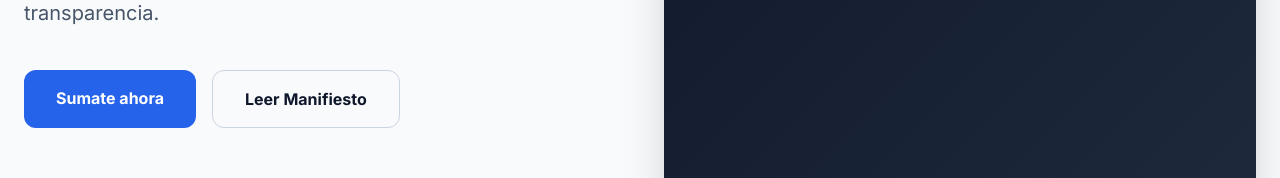
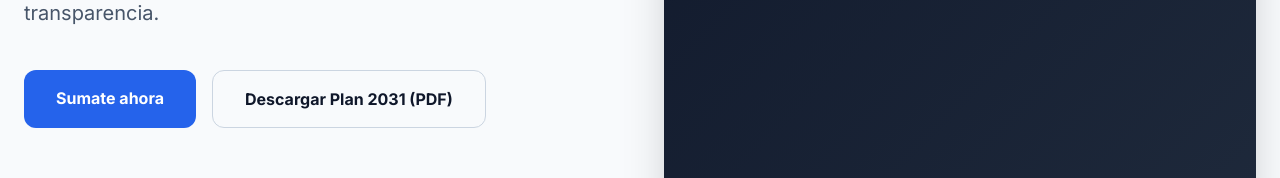
Before and after one commit to joferponcedeleon-cpu/mcreformista, a plain HTML site: page index.html in a window 1280 px wide. Shown: the part 566-744 px from the top of the page. Drawn offline with nearby package versions, Linux system fonts and the light colour scheme.

Commit message:
Update index.html

```diff
--- a/index.html
+++ b/index.html
@@ -30,7 +30,7 @@
                 <p class="text-xl text-slate-600 mt-6 leading-relaxed">No venimos a administrar la decadencia. Venimos a modernizar nuestras ciudades con libertad, tecnología y transparencia.</p>
                 <div class="flex gap-4 mt-10">
                     <a href="#contacto" class="bg-blue-600 text-white px-8 py-4 rounded-xl font-bold hover:bg-blue-700 transition">Sumate ahora</a>
-                    <a href="#" class="border border-slate-300 px-8 py-4 rounded-xl font-bold hover:bg-slate-100 transition">Leer Manifiesto</a>
+                   <a href="plan-estrategico.pdf" target="_blank" class="border border-slate-300 px-8 py-4 rounded-xl font-bold hover:bg-slate-100 transition">Descargar Plan 2031 (PDF)</a>
                 </div>
             </div>
             <div class="bg-slate-200 aspect-square rounded-3xl overflow-hidden shadow-2xl hero-gradient flex items-center justify-center p-12">
```
